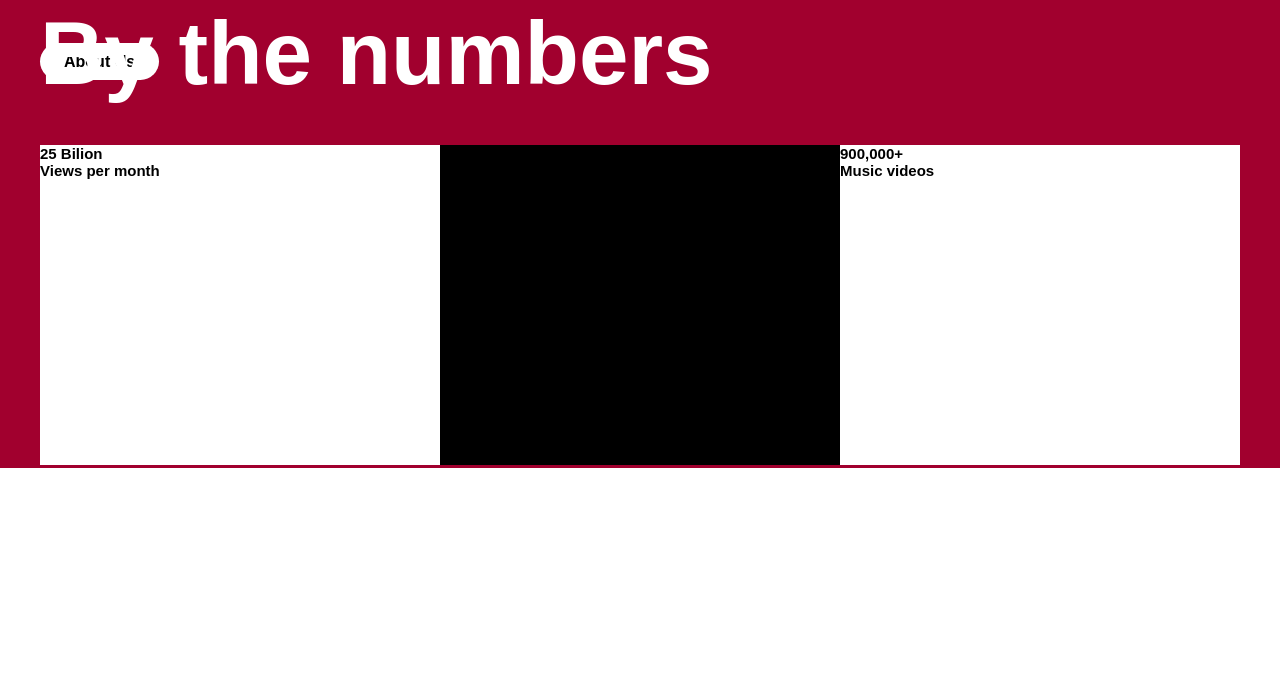
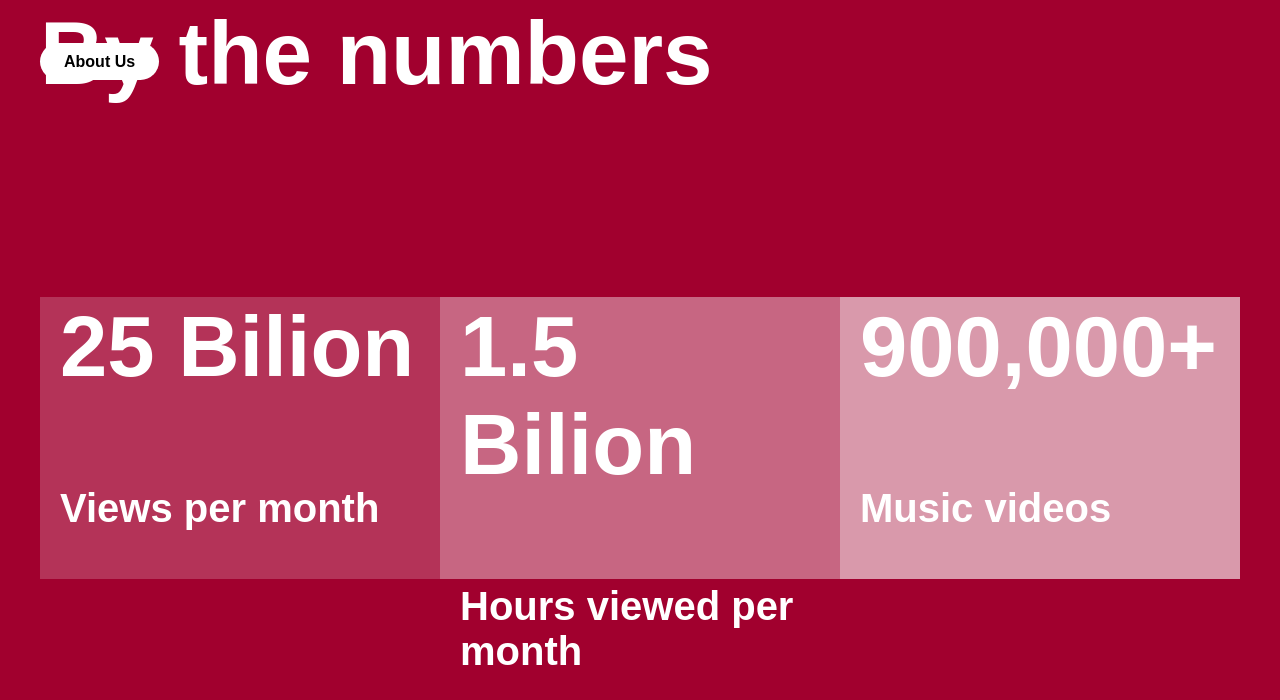
Before and after one commit to AD-F3M1/vevo-clone, a plain HTML site: page index.html in a window 1280 px wide. Shown: the part 962-1662 px from the top of the page. Before the commit the page ends 1467 px from the top, so only its background shows below. Drawn offline with Linux system fonts and the light colour scheme.

Commit message:
it will complete the second header and add the stlying to it

```diff
--- a/css/style.css
+++ b/css/style.css
@@ -11,8 +11,10 @@
    width: 100%;
    height: 120vh;
    background-repeat: no-repeat;
-   background-size: contain;
+   background-size: cover;
+   position: relative;
 }
+
 
 .logo, .list, .title{
     color: white;
@@ -84,7 +86,7 @@ li {
 .bg2 {
     background-color: #a1002e;
     width: 100%;
-    height: 60vh;
+    height: 89vh;
     background-size: contain;
     margin-top: -0.8%;
     max-height: 100%;
@@ -101,23 +103,40 @@ li {
     display: flex;
     justify-content: space-between;
     padding: 40px;
+    padding-top: 15%;
     align-items: center;
  }
 
  .box1 {
-    background-color: white;
+    background-color: #ffffff33;
  }
 
  .box2 {
-    background-color: black;
+    background-color: #ffffff66;
  }
 
  .box3 {
-    background-color: white;
+    background-color: #ffffff99;
  }
 
  .box1, .box2, .box3 {
-    height: 40vh;
+    height: 35.3vh;
     width: 700px;
 
  }
+
+ .sm1, .sm2, .sm3 {
+    padding: 5%;
+    padding-top: 1px;
+ }
+
+ .bt {
+    font-size: 85px;
+    margin-bottom: 25%;
+    color: white;
+ }
+
+ .st {
+    font-size: 40px;
+    color: white;
+ }
--- a/index.html
+++ b/index.html
@@ -32,7 +32,7 @@
         <div class="btn-container">
 
             <div>
-            <a href="ul" class="btn">About Us</a>
+            <a href="www.hq.vevo.com" class="btn">About Us</a>
             </div>
 
             <!-- <div>
@@ -48,31 +48,13 @@
         <h1 class="title2">By the numbers</h1>
         </div>
 
-        <!-- <div class="mainbox">
-
-            <div class="box1">
-                <p>25 Bilion</p>
-                <p>Views per month</p>
-            </div>
-
-            <div class="box2">
-                <p>1.5 Bilion</p>
-                <p>Hours viewed per month</p>
-            </div>
-
-            <div class="box3">
-                <p>900,000+</p>
-                <p>Music videos</p>
-            </div>
-
-        </div> -->
         <div class="mainbox">
 
             <div class="box1">
 
                 <div class="sm1">
-                    <p>25 Bilion</p>
-                    <p>Views per month</p>
+                    <p class="bt">25 Bilion</p>
+                    <p class="st">Views per month</p>
                 </div>
 
             </div>
@@ -80,8 +62,8 @@
             <div class="box2">
 
                 <div class="sm2">
-                    <p>1.5 Bilion</p>
-                    <p>Hours viewed per month</p>
+                    <p class="bt">1.5 Bilion</p>
+                    <p class="st">Hours viewed per month</p>
                 </div>
 
             </div>
@@ -89,8 +71,8 @@
             <div class="box3">
 
                 <div class="sm3">
-                    <p>900,000+</p>
-                    <p>Music videos</p>
+                    <p class="bt">900,000+</p>
+                    <p class="st">Music videos</p>
                 </div>
 
             </div>
```
